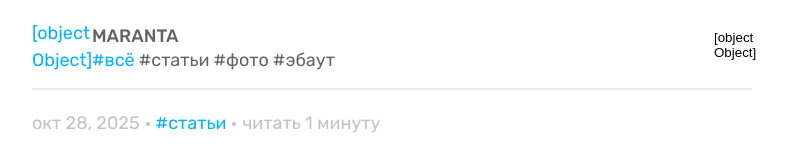
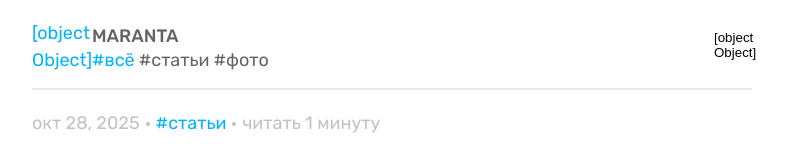
Before and after one commit to chvs/maranta.github.io, a Nuxt app: page / in a window 1280 px wide. Shown: the top 155 px of the page, without its empty margins (248-1035 px from the left). Built offline with nearby package versions, Linux system fonts and the light colour scheme.

Commit message:
Update tags.js

```diff
--- a/constants/tags.js
+++ b/constants/tags.js
@@ -1,7 +1,6 @@
 const TAGS = [
   'work',
   'photo',
-  'about',
 ];
 
 export default TAGS;
```
